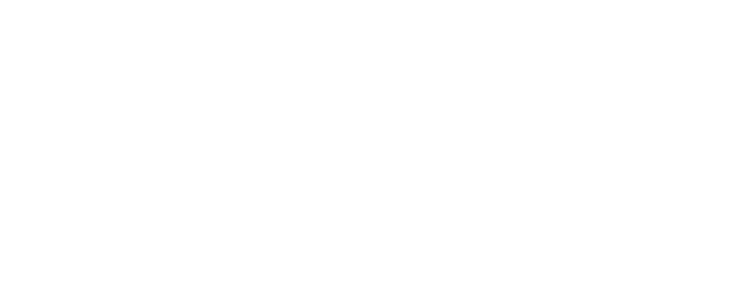
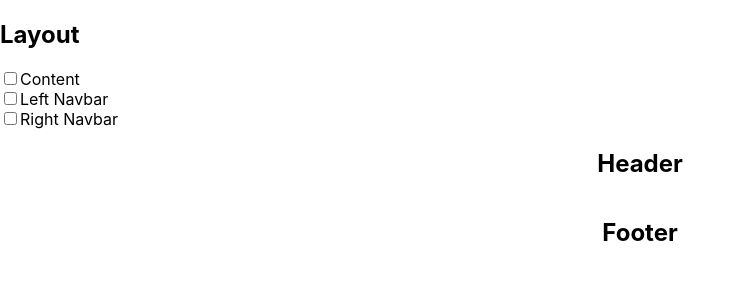
Before and after one commit to Kanth789/FirstReactAssignment, a React (Create React App) app in the folder react-ssignments/: page / in a window 1280 px wide. Shown: the top 300 px of the page, without its empty margins (0-745 px from the left). Built offline with nearby package versions, Linux system fonts and the light colour scheme.

Commit message:
without react context

```diff
--- a/react-ssignments/src/App.css
+++ b/react-ssignments/src/App.css
@@ -36,3 +36,14 @@
     transform: rotate(360deg);
   }
 }
+.Body-conatiner{
+  display: flex;
+  flex-direction: row;
+}
+.nav-bar-left,.bar-bar-right{
+  min-width: 200px;
+  padding: 20px;
+}
+.header-div ,.footer-container{
+  text-align: center;
+}
--- a/react-ssignments/src/App.js
+++ b/react-ssignments/src/App.js
@@ -1,12 +1,63 @@
 import logo from './logo.svg';
 import './App.css';
+import ConfigurationController from './Components/ConfigurationController/ConfigurationController';
+import Layout from './Components/Layout/Layout';
+import { Component } from 'react';
+const CategroyList =[
+  {
+      name:'Content',
+      checkBoxId:'ContentId'
 
-function App() {
-  return (
-    <div className="App">
+  },
+  {
+      name:'Left Navbar',
+      checkBoxId:'leftNavbar'
+  },
+  {
+      name:'Right Navbar',
+      checkBoxId:'rightNavbar'
 
-    </div>
-  );
+  },
+
+]
+class  App extends Component {
+  state = {
+    onToggleShowContent : false,
+    onToggleShowLeftNavbar : false,
+    onToggleShowRightNavbar : false
+  }
+  OnclickedBox = (checkBoxId) =>{
+    if(checkBoxId === 'ContentId')
+    {
+      console.log(checkBoxId)
+       this.setState(prevState=>({onToggleShowContent:!prevState.onToggleShowContent}))
+
+    }
+    else if(checkBoxId === 'leftNavbar')
+    {
+      this.setState(prevState=>({onToggleShowLeftNavbar:!prevState.onToggleShowLeftNavbar}))
+
+    }
+    else{
+      this.setState(prevState=>({onToggleShowRightNavbar:!prevState.onToggleShowRightNavbar}))
+
+    }
+  }
+  render(){
+     const{onToggleShowContent,onToggleShowLeftNavbar,onToggleShowRightNavbar} = this.state
+    return (
+      <>
+      <div>
+      <div className="nav-bar-header">
+                <h2>Layout</h2>
+      </div>
+      {CategroyList.map(eachItem=>(<ConfigurationController CategroyList={eachItem} OnclickedBox={this.OnclickedBox}/>))}
+      </div>
+      <Layout onToggleShowContent={onToggleShowContent} onToggleShowLeftNavbar={onToggleShowLeftNavbar} onToggleShowRightNavbar={onToggleShowRightNavbar} />
+      </>
+    );
+  }
+
 }
 
 export default App;
--- /dev/null
+++ b/react-ssignments/src/Components/Body/Body.js
@@ -0,0 +1,25 @@
+const Body = (props) =>{
+    const {onToggleShowContent,onToggleShowLeftNavbar,onToggleShowRightNavbar} = props
+    return(
+        <div className="Body-conatiner">
+           {onToggleShowLeftNavbar ?  <div className="nav-bar-left">
+                <ul>Left NavBar</ul>
+                <li>Item1</li>
+                <li>Item2</li>
+                <li>Item3</li>
+                <li>Item4</li>
+            </div> : ""}
+            {onToggleShowContent ? <div className="content">
+                <h6>Content</h6>
+                <p>Lorem ipsum dolor sit amet, consectetur adipiscing elit, sed do eiusmod tempor incididunt ut labore et dolore magna aliqua. Ut enim ad minim veniam, quis nostrud exercitation ullamco laboris nisi ut aliquip ex ea commodo consequat. Duis aute irure dolor in reprehenderit in voluptate velit esse cillum dolore eu fugiat nulla pariatur. Excepteur sint occaecat cupidatat non proident, sunt in culpa qui officia deserunt mollit anim id est laborum.</p>
+            </div> : ""}
+
+            {onToggleShowRightNavbar ? <div className="bar-bar-right">
+                <h2>Right Navbar</h2>
+                <div className="div-1">Ad 1</div>
+                <div className="div-1">Ad 2</div>
+            </div> : ""}
+        </div>
+    )
+}
+export default Body
--- /dev/null
+++ b/react-ssignments/src/Components/ConfigurationController/ConfigurationController.js
@@ -0,0 +1,18 @@
+const ConfigurationController = (props) =>{
+    const{OnclickedBox,CategroyList} = props
+    const{name,checkBoxId,checked} =  CategroyList
+    const OnclcikedCheckBox = () =>{
+        OnclickedBox(checkBoxId)
+    }
+    return(
+        <div className="nav-bar">
+            <div className="nav-bar-checkBox">
+              <input type="checkbox" id="Content" name="layout"  onClick={OnclcikedCheckBox}></input>
+               <label>{name}</label>
+
+            </div>
+        </div>
+    )
+}
+
+export default ConfigurationController
--- /dev/null
+++ b/react-ssignments/src/Components/Footer/Footer.js
@@ -0,0 +1,9 @@
+const Footer = () =>{
+    return(
+        <div className="footer-container">
+            <h2>Footer</h2>
+        </div>
+    )
+}
+
+export default Footer
--- /dev/null
+++ b/react-ssignments/src/Components/Header/Header.js
@@ -0,0 +1,8 @@
+const Header = () =>{
+    return(
+        <div className="header-div">
+            <h2>Header</h2>
+        </div>
+    )
+}
+export default Header
--- /dev/null
+++ b/react-ssignments/src/Components/Layout/Layout.js
@@ -0,0 +1,15 @@
+import Header from "../Header/Header"
+import Body from "../Body/Body"
+import Footer from "../Footer/Footer"
+const Layout = (props) =>{
+    const {onToggleShowContent,onToggleShowLeftNavbar,onToggleShowRightNavbar} = props
+    return(
+        <>
+        <Header/>
+        <Body onToggleShowContent={onToggleShowContent} onToggleShowLeftNavbar={onToggleShowLeftNavbar} onToggleShowRightNavbar={onToggleShowRightNavbar}/>
+        <Footer/>
+        </>
+    )
+}
+
+export default Layout
```
Also changed, not shown: react-ssignments/src/Components/FilterContext.js (added, +12 -0 lines).
